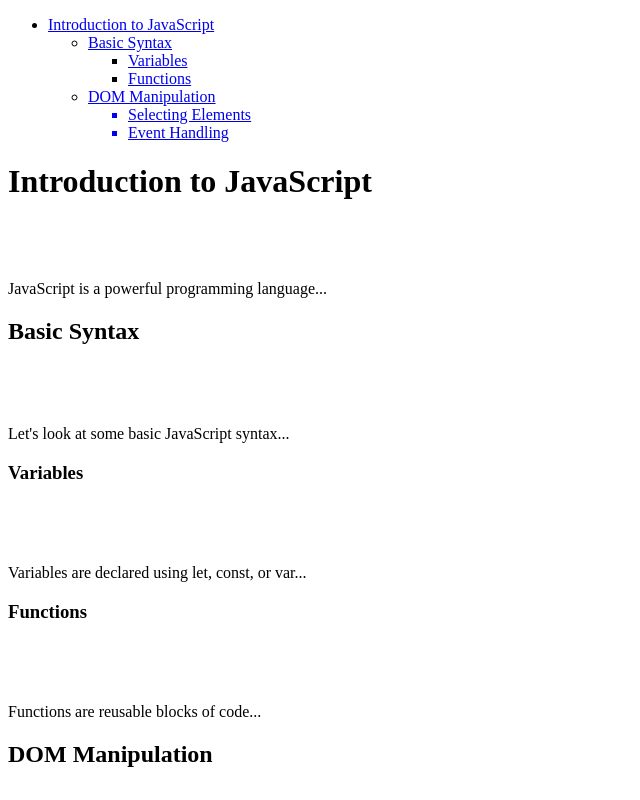
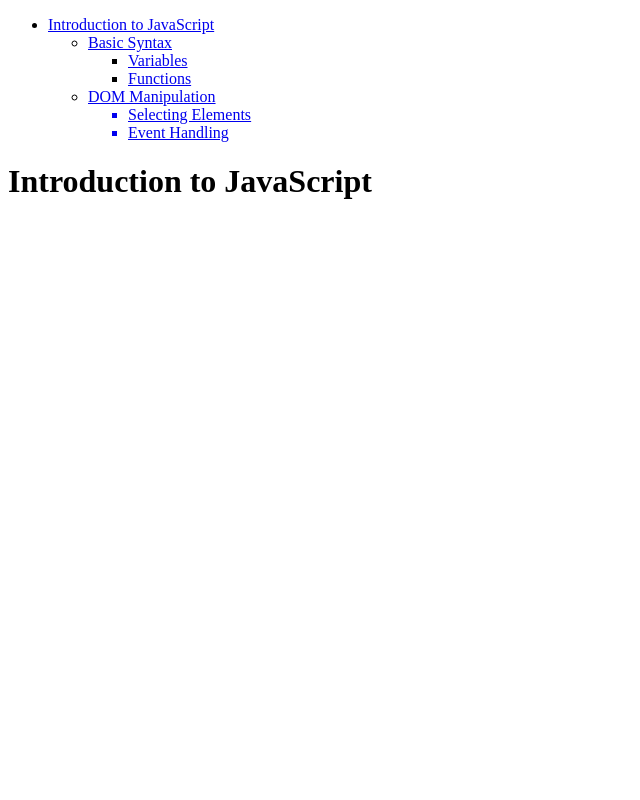
Before and after one commit to bobbit6k/jsToc, a plain HTML site: page example/index.html in a window 1280 px wide. Shown: the top 800 px of the page, without its empty margins (0-640 px from the left). Drawn offline with Linux system fonts and the light colour scheme.

Commit message:
Updated Example Folder

```diff
--- a/example/index.html
+++ b/example/index.html
@@ -6,7 +6,7 @@
     <title>TOC Example</title>
     <style>
         h1, h2, h3, h4, h5, h6 {
-            margin-bottom: 80px;
+            margin-bottom: 800px;
         }
     </style>
 </head>
```
